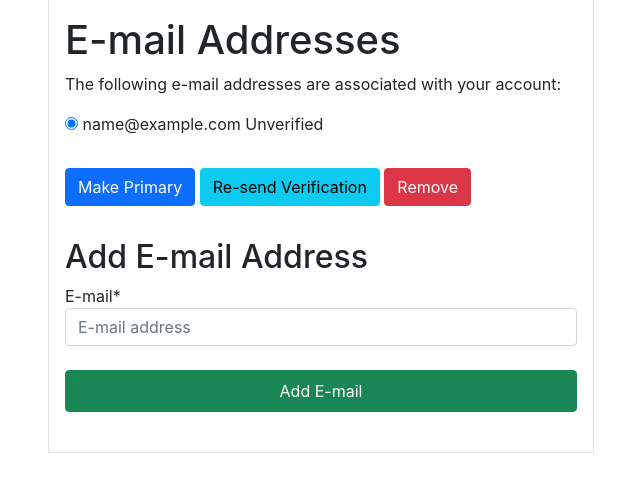
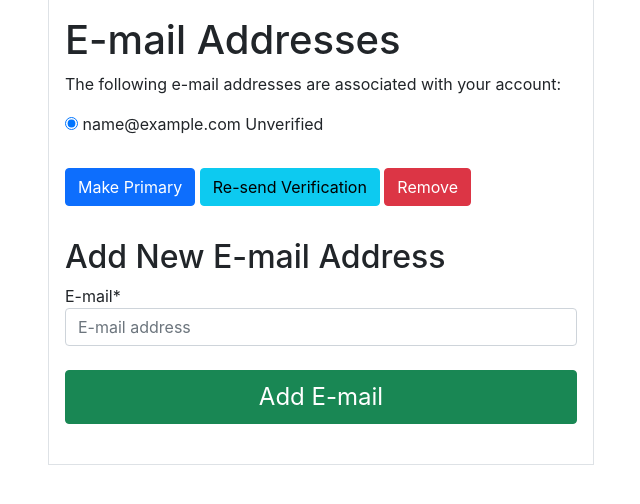
Before and after one commit to Victorspy-web/elearning-platform, a Django app: page /accounts/email/ in a window 1280 px wide. Shown: the part 135-639 px from the top of the page, without its empty margins (319-959 px from the left). Run offline with Django 3.2, Linux system fonts and the light colour scheme; the visitor is signed in with stand-in values (Sample User, id 1); data comes from the database, SQL or seed files in the repository; some libraries are stand-ins or nearby versions.

```diff
--- a/templates/account/email.html
+++ b/templates/account/email.html
@@ -62,12 +62,12 @@
 				{% endif %}
 
 				{% if can_add_email %}
-				<h2>{% trans "Add E-mail Address" %}</h2>
+				<h2>{% trans "Add New E-mail Address" %}</h2>
 
 				<form method="post" action="{% url 'account_email' %}" class="add_email">
 					{% csrf_token %}
 					{{ form|crispy }}
-					<button class=" btn btn-success my-4 py-2 col-md-12" name="action_add"
+					<button class=" btn btn-success my-4 py-2 fs-4 col-md-12" name="action_add"
 						type="submit">{% trans "Add E-mail" %}</button>
 				</form>
 				{% endif %}
```
